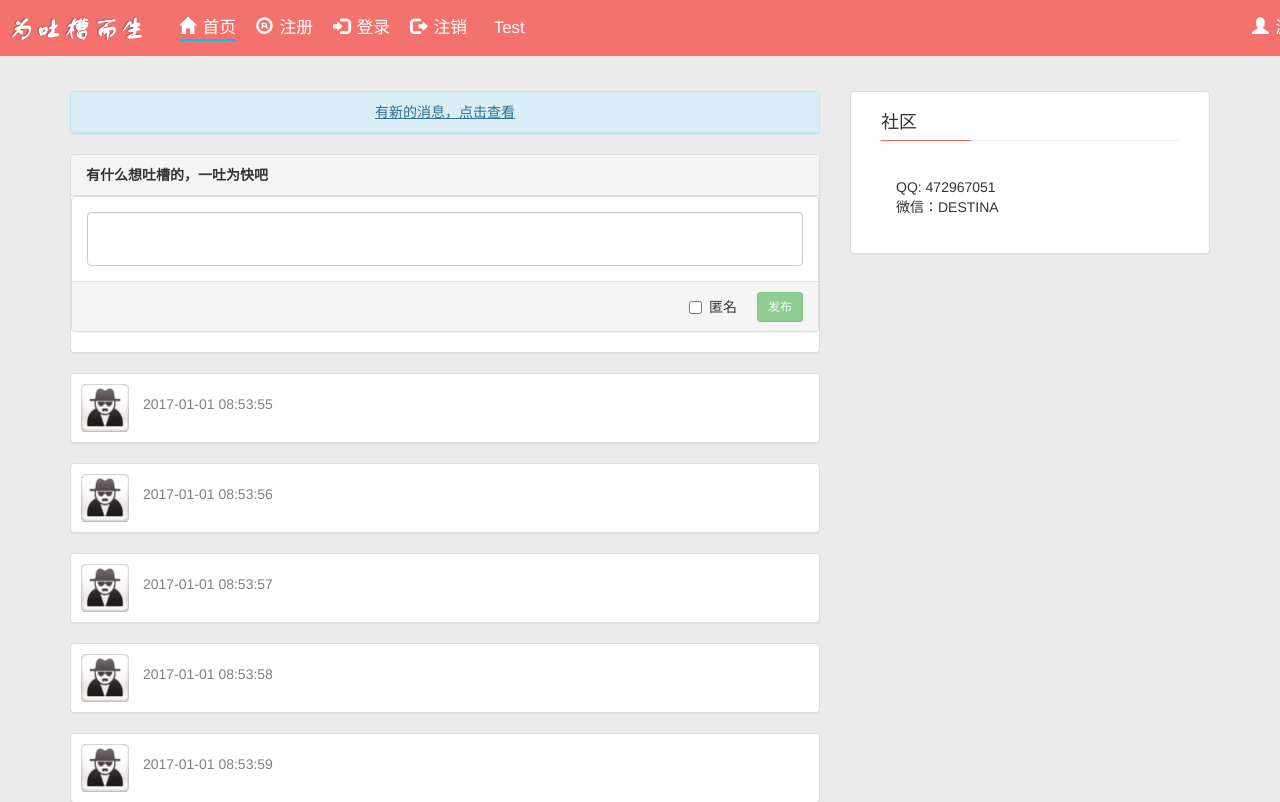
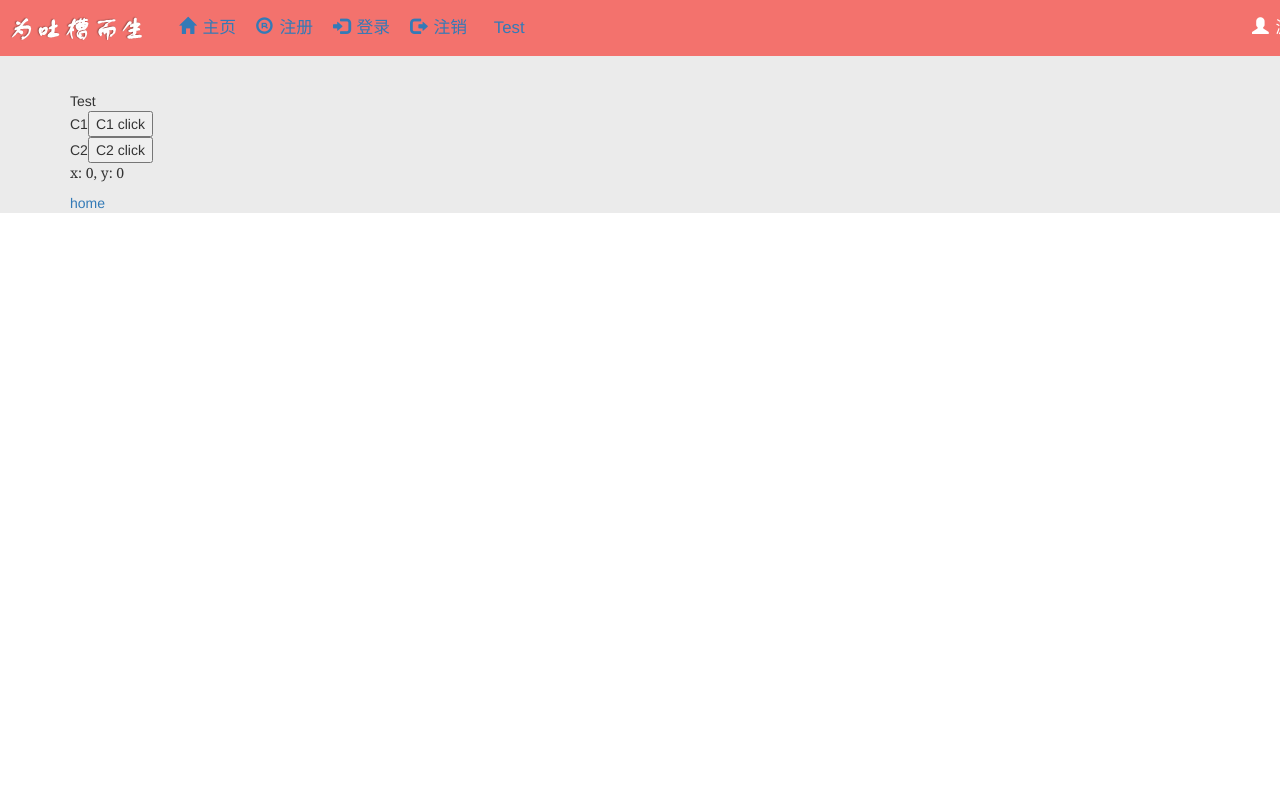
Before and after one commit to weieyuan/react-weibo, a React app: page /Test in a window 1280 px wide. Shown: the top 802 px of the page. Built offline with nearby package versions, Linux system fonts and the light colour scheme.

Commit message:
完善功能

```diff
--- a/package.json
+++ b/package.json
@@ -36,6 +36,7 @@
     "react": "^16.2.0",
     "react-dev-utils": "^5.0.0",
     "react-dom": "^16.2.0",
+    "react-router-dom": "^4.2.2",
     "style-loader": "0.19.0",
     "sw-precache-webpack-plugin": "0.11.4",
     "url-loader": "0.6.2",
--- a/src/App.js
+++ b/src/App.js
@@ -4,15 +4,12 @@ import CustomHead from "@/components/head/CustomHead.js";
 import MainContent from "@/components/body/MainContent.js";
 import Test from "@/components/test/Test";
 import store from "@/store";
+import {BrowserRouter as Router, Route, Link} from "react-router-dom";
 
 class App extends Component {
 
     constructor(props) {
         super(props);
-        this.state = {
-            curPage: "MainPage",
-            username: "游客"
-        };
     }
 
     //region 生命周期
@@ -24,70 +21,23 @@ class App extends Component {
         };
         store.mutations.setUser(store.state, oMockUser);
     }
+
     //endregion
 
-    onClickMainPage(e) {
-        this.setState({
-            curPage: "MainPage"
-        });
-        console.log("change to main page");
-    }
-
-    onClickRegistry(e) {
-        this.setState({
-            curPage: "RegistryPage"
-        });
-        console.log("change to registry page");
-    }
-
-    onClickLogin(e) {
-        this.setState({
-            curPage: "RegistryPage"
-        });
-        console.log("change to login page");
-    }
-
-    onClickLogOut() {
-        this.setState({
-            curPage: "RegistryPage"
-        });
-        console.log("change to logout page");
-    }
-
-    onClickTest() {
-        this.setState({
-            curPage: "TestPage"
-        });
-    }
-
     render() {
-        const props = {
-            username: this.state.username,
-            curPage: this.state.curPage,
-            onClickMainPage: this.onClickMainPage.bind(this),
-            onClickRegistry: this.onClickRegistry.bind(this),
-            onClickLogin: this.onClickLogin.bind(this),
-            onClickLogOut: this.onClickLogOut.bind(this),
-            onClickTest: this.onClickTest.bind(this)
-        };
-
-        let content = "";
-        if (this.state.curPage === "MainPage") {
-            content = <MainContent/>;
-        }
-        else if (this.state.curPage === "TestPage") {
-            content = <Test/>
-        }
 
         return (
-            <div className="page">
-                <CustomHead {...props}/>
-                <div className="content">
-                    <div className="container main-container">
-                        {content}
+            <Router>
+                <div className="page">
+                    <CustomHead />
+                    <div className="content">
+                        <div className="container main-container">
+                            <Route path="/MainPage" component={MainContent}></Route>
+                            <Route path="/Test" component={Test}></Route>
+                        </div>
                     </div>
                 </div>
-            </div>
+            </Router>
         );
     }
 }
--- a/src/components/body/MainContent.js
+++ b/src/components/body/MainContent.js
@@ -2,7 +2,7 @@ import React, {Component} from "react";
 import "./MainContent.less";
 import UserInputPanel from "@/components/common/UserInputPanel.js";
 import Cards from "@/components/cards/Cards.js";
-import CardMock, {getNewMsgs, addCard} from "@/mock/card_mock"
+import getCards, {getNewMsgs, addCard} from "@/mock/card_mock"
 
 class MainContent extends Component {
     constructor(props) {
@@ -23,7 +23,7 @@ class MainContent extends Component {
     componentWillMount() {
         if (this.state.debug) {
             this.setState({
-                cards: CardMock
+                cards: getCards()
             });
         }
 
--- a/src/components/cards/CardItem.js
+++ b/src/components/cards/CardItem.js
@@ -6,6 +6,9 @@ import InfoDisplayItem from "@/components/common/InfoDisplayItem.js";
 class CardItem extends Component {
     constructor(props) {
         super(props);
+        this.state = {
+            cardInner: props.card
+        };
         this.onClickRightBtn = this.onClickRightBtn.bind(this);
     }
 
@@ -17,21 +20,39 @@ class CardItem extends Component {
             msg: "",
             rightBtns: []
         };
-        Object.assign(oCardInfo, this.props.card);
+        Object.assign(oCardInfo, this.state.cardInner);
         oCardInfo.rightBtns.push({
             key: "praise",
-            label: this.props.card.praiseNum,
+            label: this.state.cardInner.praiseNum,
             icon: "glyphicon-thumbs-up"
         });
         oCardInfo.rightBtns.push({
             key: "remark",
-            label: this.props.card.remarkNum,
+            label: this.state.cardInner.remarkNum,
             icon: "glyphicon-comment"
         });
         return oCardInfo;
     }
 
-    onClickRightBtn() {
+    onClickRightBtn(oRightBtn) {
+        if (oRightBtn.key === "praise") {
+            this.onClickPraise();
+        }
+        else if (oRightBtn.key === "remark") {
+            this.onClickRemark();
+        }
+    }
+
+    onClickPraise() {
+        this.setState((prevState, props) => {
+            prevState.cardInner.praiseNum += 1;
+            return {
+                cardInner: prevState.cardInner
+            }
+        });
+    }
+
+    onClickRemark() {
 
     }
 
--- a/src/components/common/InfoDisplayItem.js
+++ b/src/components/common/InfoDisplayItem.js
@@ -24,33 +24,35 @@ class InfoDisplayItem extends Component {
     }
 
     render() {
-        let picUrl = this.headPic();
+        let RightBtnEle = this.props.info.rightBtns.map((rightBtn, index) => {
+            return (<React.Fragment key={index}>
+                <div className="remark-item-right" onClick={(e) => this.onClickRightBtn(rightBtn)}>
+                    <span className={"glyphicon " + rightBtn.icon}></span> ({rightBtn.label})
+                </div>
+                {index !== this.props.info.rightBtns.length - 1 ? (
+                    <div className="remark-item-right split">
+                        <div className="split-line"></div>
+                    </div>) : null}
+            </React.Fragment>);
+        });
 
         return (
             <div className="media">
                 <div className="media-left">
-                    <img className="media-object person-icon" src={require("../../images/person_default.png")} alt="..."/>
+                    <img className="media-object person-icon" src={require("../../images/person_default.png")}
+                         alt="..."/>
                 </div>
                 <div className="media-body">
                     <p>
-                        <b className="remark-person-name">{this.props.info.name}</b>
+                        <b className="remark-person-name">{this.props.info.name}:</b>
+                        <span>{this.props.info.msg}</span>
                     </p>
                     <div className="remark-foot">
                         <div className="remark-item-left">
                             <span
                                 className="glyphicon glyphicon-thumbs-time"></span> {utils.timeFormat(this.props.info.time)}
                         </div>
-                        {this.props.info.rightBtns.map((rightBtn, index) => {
-                            <React.Fragment key={index}>
-                                <div className="remark-item-right" onClick={(e) => this.onClickRightBtn(rightBtn)}>
-                                    <span className={"glyphicon " + rightBtn.icon}></span> ({rightBtn.label})
-                                </div>
-                                {index !== this.props.info.rightBtns.length - 1 ? (
-                                    <div className="remark-item-right split">
-                                        <div className="split-line"></div>
-                                    </div>) : null}
-                            </React.Fragment>
-                        })}
+                        {RightBtnEle}
                     </div>
                 </div>
             </div>
--- a/src/components/head/CustomHead.js
+++ b/src/components/head/CustomHead.js
@@ -1,35 +1,22 @@
 import React, {Component} from "react";
 import "./CustomHead.less";
 import logo from "@/images/logo.png";
+import store from "@/store";
+import {BrowserRouter as Router, Route, Link} from "react-router-dom";
+
+const CustomerLink = ({label, to}) => {
+    return (
+        <Route path={to} exact="true" children={({match}) => (
+            <Link className={match ? "nav-item active" : "nav-item"} to={to}>
+                <span className="glyphicon glyphicon-home"></span> {label}
+            </Link>
+        )}/>
+    );
+};
 
 class CustomHead extends Component {
     constructor(props) {
         super(props);
-        this.onClickMainPage = this.onClickMainPage.bind(this);
-        this.onClickRegistry = this.onClickRegistry.bind(this);
-        this.onClickLogin = this.onClickLogin.bind(this);
-        this.onClickLogOut = this.onClickLogOut.bind(this);
-        this.onClickTest = this.onClickTest.bind(this);
-    }
-
-    onClickMainPage(e) {
-        this.props.onClickMainPage(e);
-    }
-
-    onClickRegistry(e) {
-        this.props.onClickRegistry(e);
-    }
-
-    onClickLogin(e) {
-        this.props.onClickLogin(e);
-    }
-
-    onClickLogOut(e) {
-        this.props.onClickLogOut(e);
-    }
-
-    onClickTest(e) {
-        this.props.onClickTest(e);
     }
 
     render() {
@@ -40,27 +27,21 @@ class CustomHead extends Component {
                 </div>
                 <div className="rightContent">
                     <div className="container">
-                        <li className={this.props.curPage === "MainPage" ? "nav-item active" : "nav-item"}
-                            onClick={this.onClickMainPage}>
-                            <span className="glyphicon glyphicon-home"></span> 首页
-                        </li>
-                        <li className={this.props.curPage === "RegistryPage" ? "nav-item active" : "nav-item"}
-                            onClick={this.onClickRegistry}>
+                        <CustomerLink to="/MainPage" label="主页"></CustomerLink>
+                        <Link to="/RegistryPage" className="nav-item">
                             <span className="glyphicon glyphicon-registration-mark"></span> 注册
-                        </li>
-                        <li className={this.props.curPage === "LoginPage" ? "nav-item active" : "nav-item"}
-                            onClick={this.onClickLogin}>
+                        </Link>
+                        <Link to="/LoginPage" className="nav-item">
                             <span className="glyphicon glyphicon-log-in"></span> 登录
-                        </li>
-                        <li className={this.props.curPage === "LogOutPage" ? "nav-item active" : "nav-item"}
-                            onClick={this.onClickLogOut}>
+                        </Link>
+                        <Link to="/LogOutPage" className="nav-item">
                             <span className="glyphicon glyphicon-log-out"></span> 注销
-                        </li>
-                        <li className="nav-item" onClick={this.onClickTest}> Test
-                        </li>
+                        </Link>
+                        <Link to="/Test" className="nav-item"> Test
+                        </Link>
                         <div className="left">
                             <li>
-                                <span className="glyphicon glyphicon-user"></span> {this.props.username}
+                                <span className="glyphicon glyphicon-user"></span> {store.state.user.name}
                             </li>
                         </div>
                     </div>
--- a/src/components/test/Test.js
+++ b/src/components/test/Test.js
@@ -1,4 +1,5 @@
 import React, {Component} from "react";
+import {BrowserRouter as Router, Route, Link} from "react-router-dom";
 
 function hoc(SrcComponent, oConfig) {
     return class extends Component {
@@ -87,6 +88,12 @@ class Mouse extends Component {
     }
 }
 
+function Home(props) {
+    return (
+        <div>This is home page!</div>
+    );
+}
+
 class Test extends Component {
     constructor(props) {
         super(props);
@@ -95,7 +102,7 @@ class Test extends Component {
     render() {
         let C1Wrapper = hoc(C1, {name: "C1"});
         let C2Wrapper = hoc(C2, {name: "C2"});
-        let oFun = function(state){
+        let oFun = function (state) {
             return (
                 <p>x: {state.x}, y: {state.y}</p>
             );
@@ -104,7 +111,13 @@ class Test extends Component {
             <div>Test
                 <C1Wrapper/>
                 <C2Wrapper/>
-                <Mouse render={oFun} />
+                <Mouse render={oFun}/>
+                <Router>
+                    <div>
+                        <Link to="/home">home</Link>
+                        <Route exact path="/home" component={Home}></Route>
+                    </div>
+                </Router>
             </div>
         );
     }
```
Also changed, not shown: src/mock/card_mock.js (+12 -1 lines).
